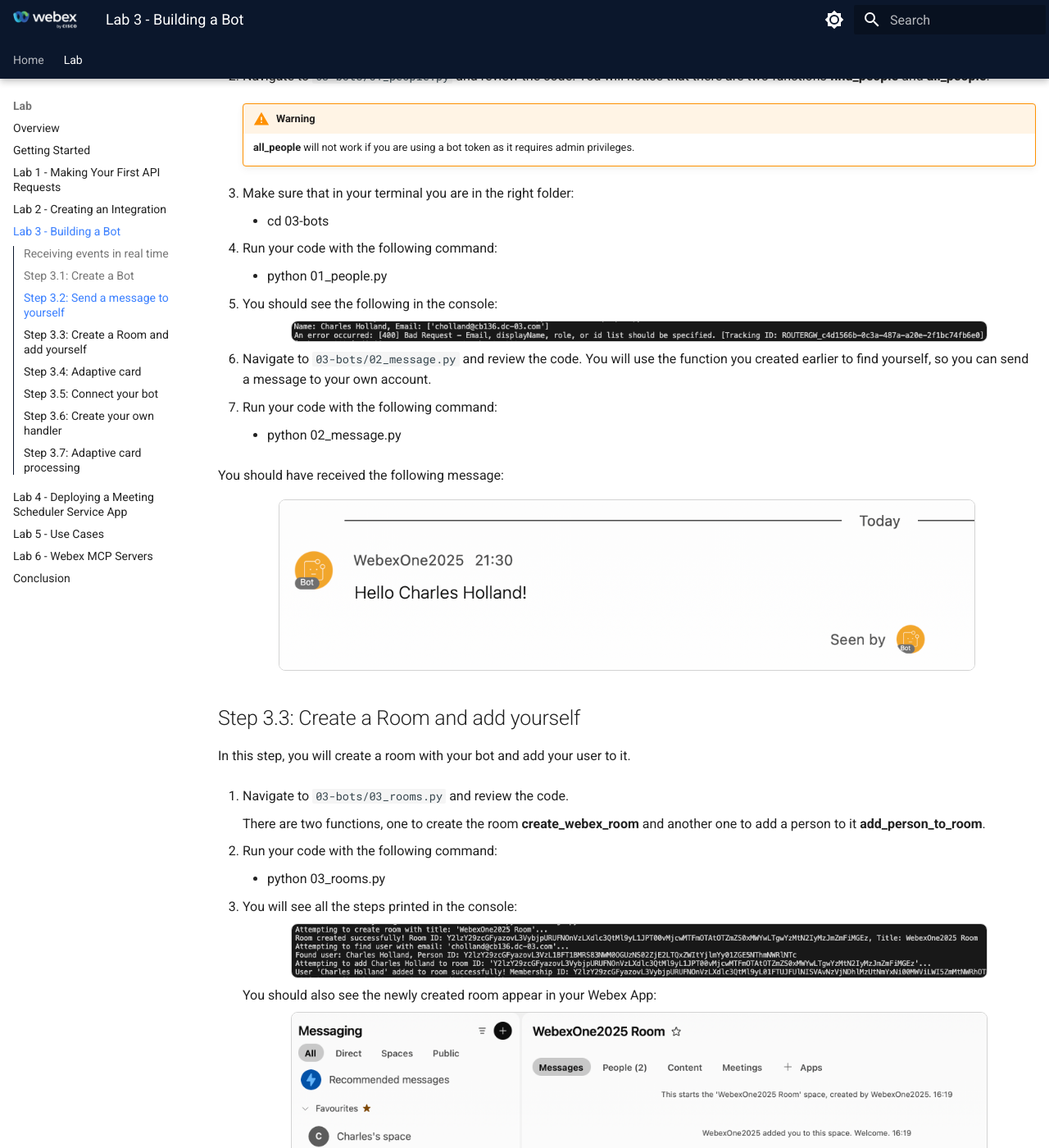
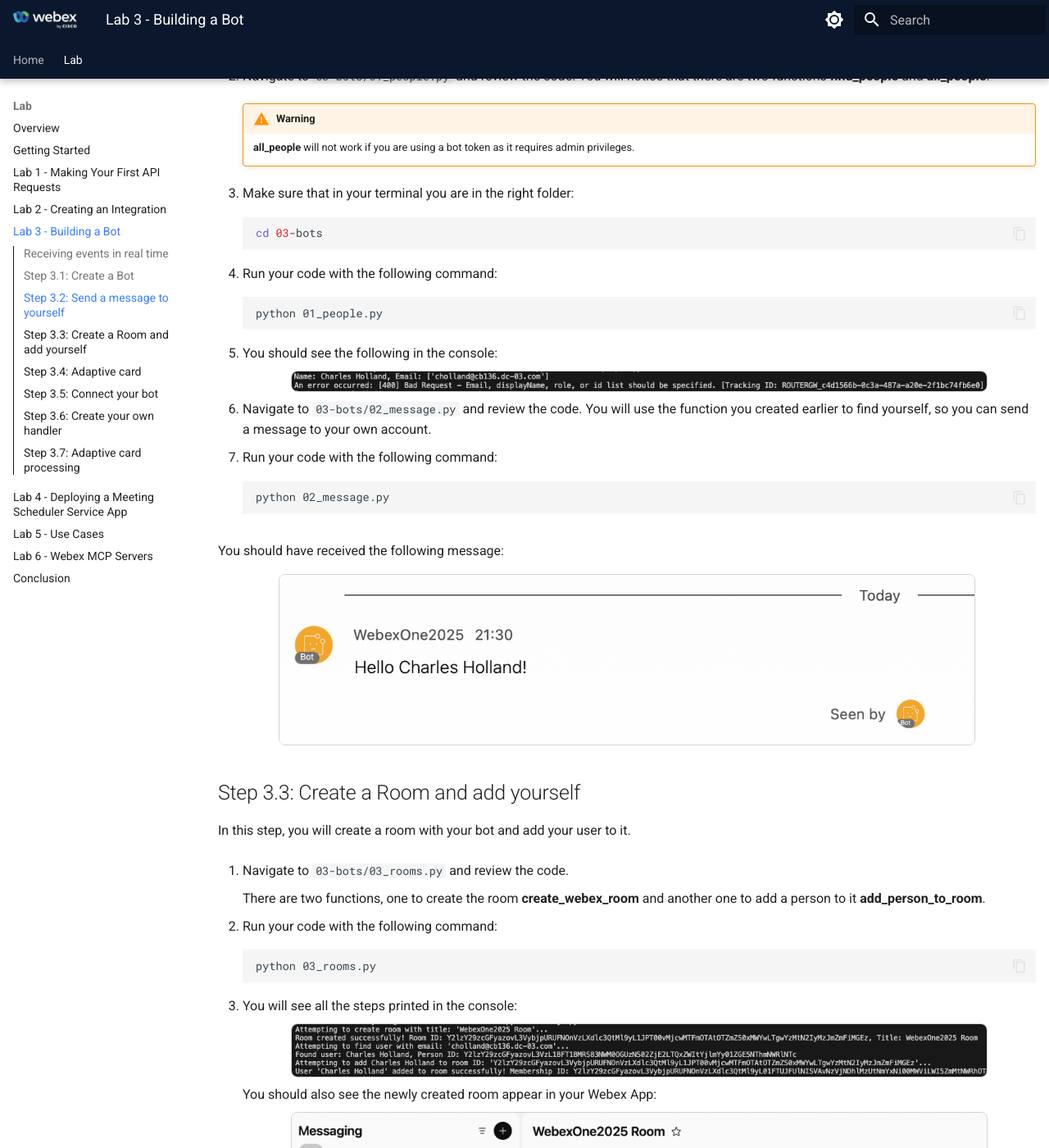
Before and after one commit to WebexCC-SA/LAB-21122, an MkDocs documentation site: the page built from docs/lab3_building-a-bot-websockets.md, in a window 1280 px wide and 1400 px high, scrolled down 2488 px. Shown: the whole window at 82% size. Built offline with MkDocs 1.6.1 and Material for MkDocs 9.7.7, drawn with Linux system fonts in a browser that asks for light colours; some of the changed text lies outside the part shown.

Commit message:
Update lab3_building-a-bot-websockets.md

````diff
--- a/docs/lab3_building-a-bot-websockets.md
+++ b/docs/lab3_building-a-bot-websockets.md
@@ -32,7 +32,7 @@
 2. Up on the top right corner of the page, click your avatar and then select **My Webex Apps**.
 3. On the **Create a New App** page, find the Bot card and click the **Create a Bot** button.
 
-![docx-image-018](assets/docx-image-018.png){ width="850" style="display: block; margin: 0 auto; border: 1px solid lightgray; border-radius: 8px;" }
+![docx-image-018](./assets/docx-image-018.png){ width="850" style="display: block; margin: 0 auto; border: 1px solid lightgray; border-radius: 8px;" }
 
 4. Fill out the webform to register a new bot.
 
@@ -41,7 +41,7 @@
     3. **Icon:** Select any color icon
     4. **Description:** Bot for WebexOne
 
-![docx-image-019](assets/docx-image-019.png){ width="850" style="display: block; margin: 0 auto; border: 1px solid lightgray; border-radius: 8px;" }
+![docx-image-019](./assets/docx-image-019.png){ width="850" style="display: block; margin: 0 auto; border: 1px solid lightgray; border-radius: 8px;" }
 
 !!! Warning
     Copy your **Bot access token** in your `.env` file as **BOT_TOKEN**.
@@ -52,9 +52,9 @@
 
 1. In VS Code navigate to your `.env` file, and make sure to fill and save the following variables:
 
-    - BOT_TOKEN
-    - EMAIL
-    - DOMAIN
+    - `BOT_TOKEN`
+    - `EMAIL`
+    - `DOMAIN`
 
 2. Navigate to `03-bots/01_people.py` and review the code. You will notice that there are two functions **find_people** and **all_people**.
 
@@ -63,24 +63,30 @@
 
 3. Make sure that in your terminal you are in the right folder:
 
-    - cd 03-bots
+    ```bash
+    cd 03-bots
+    ```
 
 4. Run your code with the following command:
 
-    - python 01_people.py
+    ```bash
+    python 01_people.py
+    ```
 
 5. You should see the following in the console:
 
-    ![docx-image-022](assets/docx-image-022.png){ width="850" style="display: block; margin: 0 auto; border: 1px solid lightgray; border-radius: 8px;" }
+    ![docx-image-022](./assets/docx-image-022.png){ width="850" style="display: block; margin: 0 auto; border: 1px solid lightgray; border-radius: 8px;" }
 
 6. Navigate to `03-bots/02_message.py` and review the code. You will use the function you created earlier to find yourself, so you can send a message to your own account.
 7. Run your code with the following command:
 
-    - python 02_message.py
+    ```bash
+    python 02_message.py
+    ```
 
 You should have received the following message:
 
-![docx-image-023](assets/docx-image-023.png){ width="850" style="display: block; margin: 0 auto; border: 1px solid lightgray; border-radius: 8px;" }
+![docx-image-023](./assets/docx-image-023.png){ width="850" style="display: block; margin: 0 auto; border: 1px solid lightgray; border-radius: 8px;" }
 
 ## Step 3.3: Create a Room and add yourself
 
@@ -92,15 +98,17 @@
 
 2. Run your code with the following command:
 
-    - python 03_rooms.py
+    ```bash
+    python 03_rooms.py
+    ```
 
 3. You will see all the steps printed in the console:
 
-    ![docx-image-024](assets/docx-image-024.png){ width="850" style="display: block; margin: 0 auto; border: 1px solid lightgray; border-radius: 8px;" }
+    ![docx-image-024](./assets/docx-image-024.png){ width="850" style="display: block; margin: 0 auto; border: 1px solid lightgray; border-radius: 8px;" }
 
     You should also see the newly created room appear in your Webex App:
 
-    ![docx-image-025](assets/docx-image-025.png){ width="850" style="display: block; margin: 0 auto; border: 1px solid lightgray; border-radius: 8px;" }
+    ![docx-image-025](./assets/docx-image-025.png){ width="850" style="display: block; margin: 0 auto; border: 1px solid lightgray; border-radius: 8px;" }
 
 ## Step 3.4: Adaptive card
 
@@ -121,11 +129,13 @@
 
 4. Run your code with the following command:
 
-    - python 04_adaptivecard.py
+    ```bash
+    python 04_adaptivecard.py
+    ```
 
 If you have used the example card, you should receive the following:
 
-![docx-image-027](assets/docx-image-027.png){ width="850" style="display: block; margin: 0 auto; border: 1px solid lightgray; border-radius: 8px;" }
+![docx-image-027](./assets/docx-image-027.png){ width="850" style="display: block; margin: 0 auto; border: 1px solid lightgray; border-radius: 8px;" }
 
 ## Step 3.5: Connect your bot
 
@@ -148,18 +158,20 @@
 
 2. Execute the code with the following command and let it run:
 
-    - python 05_websocket_bot.py
+    ```bash
+    python 05_websocket_bot.py
+    ```
 
 !!! Warning
     Wait until you see **WebSocket connected** appear in the console.
 
 3. Send any message to your bot, and it will respond using the handler defined in the script:
 
-    ![docx-image-029](assets/docx-image-029.png){ width="850" style="display: block; margin: 0 auto; border: 1px solid lightgray; border-radius: 8px;" }
+    ![docx-image-029](./assets/docx-image-029.png){ width="850" style="display: block; margin: 0 auto; border: 1px solid lightgray; border-radius: 8px;" }
 
 4. Observe how the incoming events are printed in the console:
 
-    ![docx-image-030](assets/docx-image-030.png){ width="850" style="display: block; margin: 0 auto; border: 1px solid lightgray; border-radius: 8px;" }
+    ![docx-image-030](./assets/docx-image-030.png){ width="850" style="display: block; margin: 0 auto; border: 1px solid lightgray; border-radius: 8px;" }
 
 5. Trigger a card action or follow the sample prompt and verify that the bot response is sent through the REST API.
 
@@ -180,22 +192,24 @@
 
 2. Execute the code with the following command and let it run:
 
-    - python 06_websocket_bot-2.py
+    ```bash
+    python 06_websocket_bot-2.py
+    ```
 
 !!! Warning
     Wait until you see **WebSocket connected** appear in the console.
 
 3. Send any message to your bot and you should receive a card with your custom function **Send Hello!**:
 
-    ![docx-image-037](assets/docx-image-037.png){ width="850" style="display: block; margin: 0 auto; border: 1px solid lightgray; border-radius: 8px;" }
+    ![docx-image-037](./assets/docx-image-037.png){ width="850" style="display: block; margin: 0 auto; border: 1px solid lightgray; border-radius: 8px;" }
 
 4. Click **Send Hello!**. The card will be deleted, you will receive a confirmation message, and you should also see your **Hello!** message:
 
-    ![docx-image-038](assets/docx-image-038.png){ width="850" style="display: block; margin: 0 auto; border: 1px solid lightgray; border-radius: 8px;" }
+    ![docx-image-038](./assets/docx-image-038.png){ width="850" style="display: block; margin: 0 auto; border: 1px solid lightgray; border-radius: 8px;" }
 
 5. To directly invoke this function, text your bot with the **message** keyword:
 
-    ![docx-image-039](assets/docx-image-039.png){ width="850" style="display: block; margin: 0 auto; border: 1px solid lightgray; border-radius: 8px;" }
+    ![docx-image-039](./assets/docx-image-039.png){ width="850" style="display: block; margin: 0 auto; border: 1px solid lightgray; border-radius: 8px;" }
 
 ## Step 3.7: Adaptive card processing
 
@@ -215,17 +229,19 @@
 
 2. Execute the code with the following command and let it run:
 
-    - python 07_websocket_bot-3.py
+    ```bash
+    python 07_websocket_bot-3.py
+    ```
 
 !!! Warning
     Wait until you see **WebSocket connected** appear in the console.
 
 3. Text **message** to your bot to invoke your function directly:
 
-    ![docx-image-042](assets/docx-image-042.png){ width="850" style="display: block; margin: 0 auto; border: 1px solid lightgray; border-radius: 8px;" }
+    ![docx-image-042](./assets/docx-image-042.png){ width="850" style="display: block; margin: 0 auto; border: 1px solid lightgray; border-radius: 8px;" }
 
 4. Enter a message and click **Submit**.
 
     The previous card will be deleted. You should then receive both your message and a formatted notification confirming that your message has been sent:
 
-    ![docx-image-043](assets/docx-image-043.png){ width="850" style="display: block; margin: 0 auto; border: 1px solid lightgray; border-radius: 8px;" }
+    ![docx-image-043](./assets/docx-image-043.png){ width="850" style="display: block; margin: 0 auto; border: 1px solid lightgray; border-radius: 8px;" }
````
